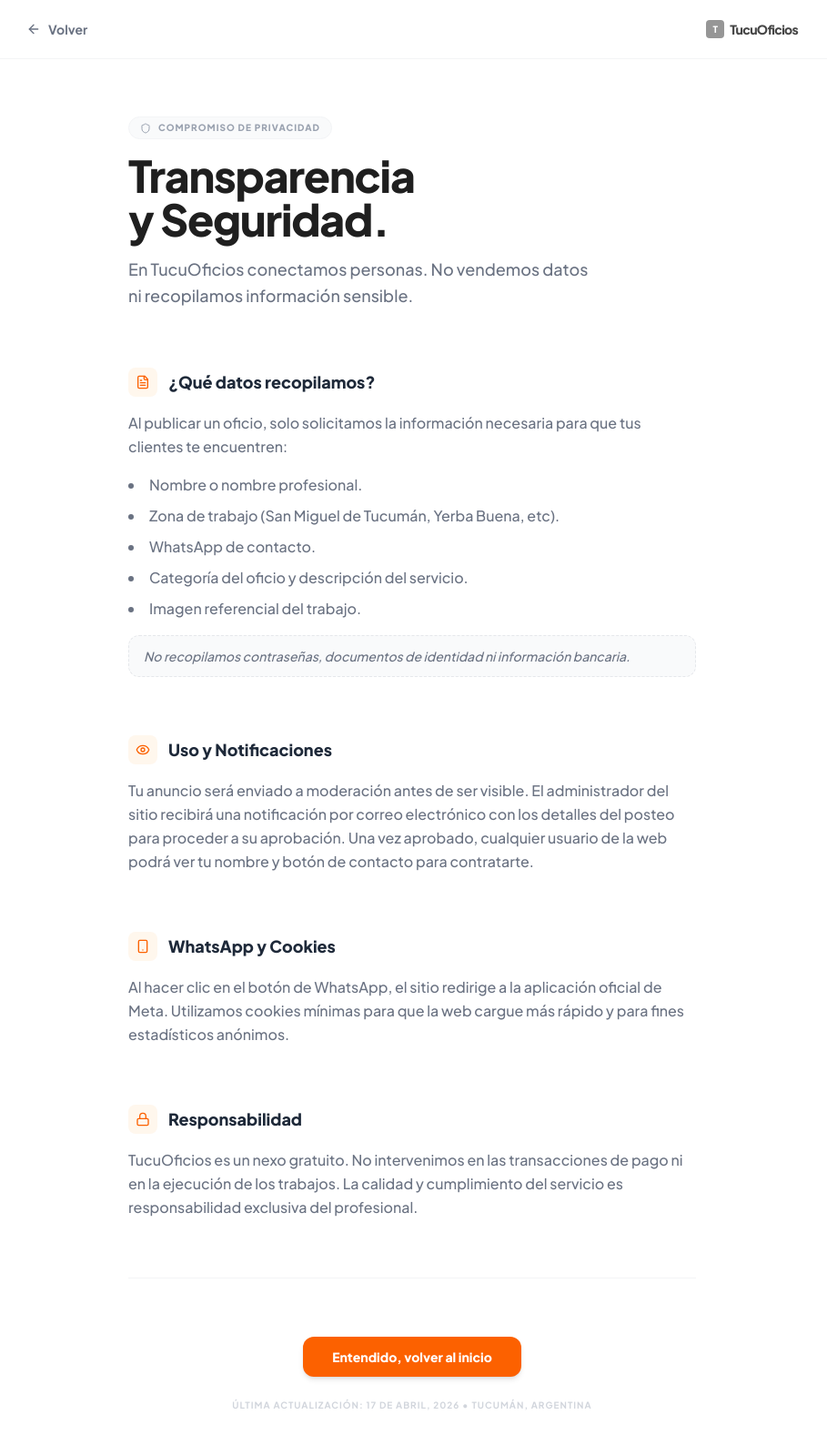
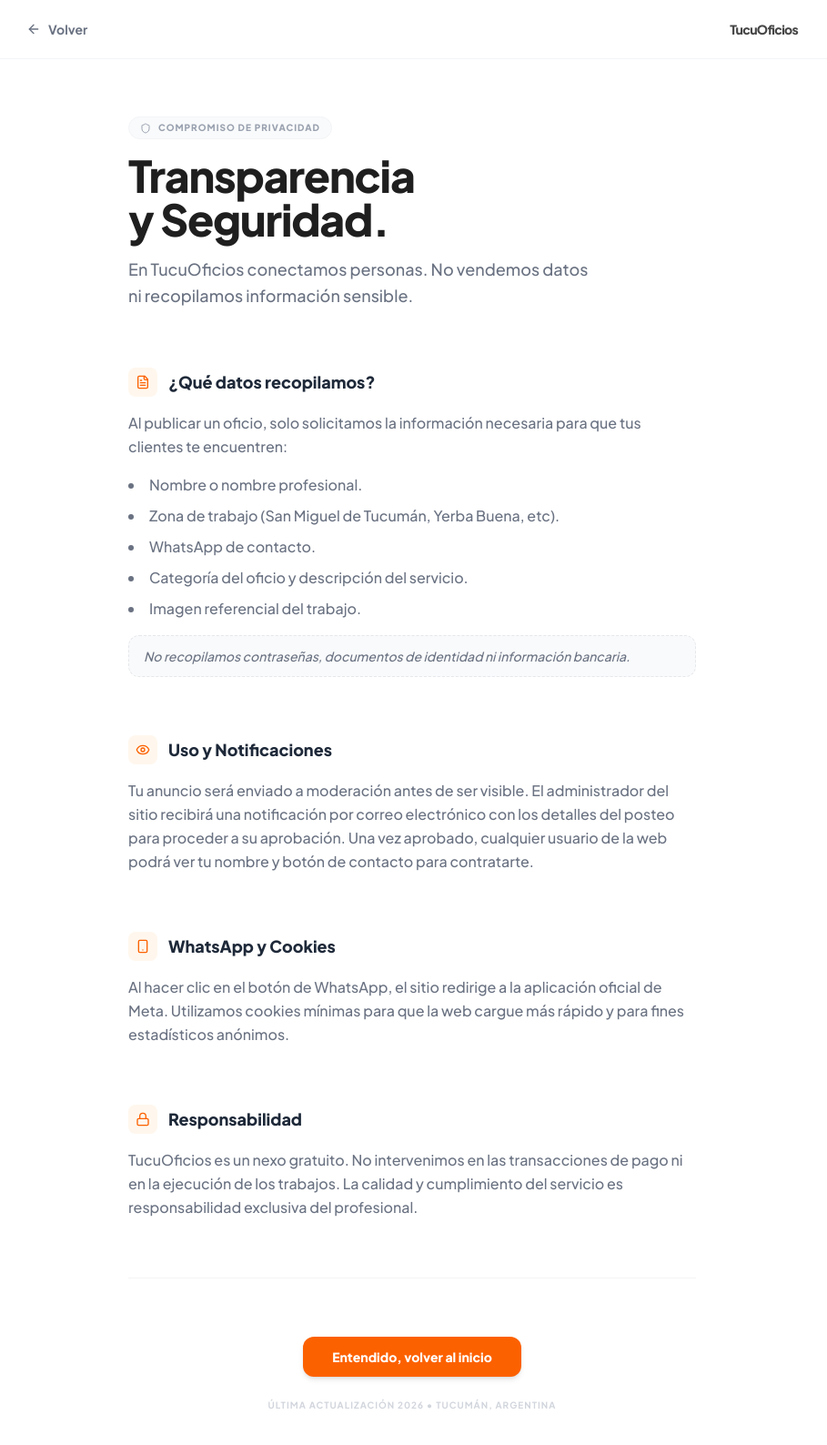
Before and after one commit to Matoma1607/TucuOficios, a React (Vite) app: page /privacidad in a window 1280 px wide. Shown: the top 1588 px of the page at 91% size, without its empty margins (187-1096 px from the left). Built offline with nearby package versions, Linux system fonts and the light colour scheme.

Commit message:
He eliminado el icono cuadrado con la T del encabezado principal y de la página de políticas

```diff
--- a/src/App.tsx
+++ b/src/App.tsx
@@ -151,9 +151,6 @@ function HomePage() {
           <header className="sticky top-0 z-50 bg-white border-b border-gray-200 px-4 py-3 shadow-sm">
             <div className="max-w-5xl mx-auto flex items-center justify-between">
               <div className="flex items-center gap-2">
-                <div className="w-8 h-8 bg-brand-primary rounded-lg flex items-center justify-center">
-                  <span className="text-white font-black text-xl">T</span>
-                </div>
                 <span className="text-xl font-black tracking-tighter text-brand-dark" translate="no">
                   <span>Tucu</span><span className="text-brand-primary">Oficios</span>
                 </span>
--- a/src/components/PrivacyPolicy.tsx
+++ b/src/components/PrivacyPolicy.tsx
@@ -16,9 +16,6 @@ export default function PrivacyPolicy() {
             Volver
           </Link>
           <div className="flex items-center gap-1.5 grayscale opacity-80">
-            <div className="w-5 h-5 bg-brand-primary rounded flex items-center justify-center">
-              <span className="text-white font-black text-[10px]">T</span>
-            </div>
             <span className="text-sm font-black tracking-tighter">TucuOficios</span>
           </div>
         </div>
@@ -115,7 +112,7 @@ export default function PrivacyPolicy() {
               Entendido, volver al inicio
             </Link>
             <div className="text-center text-[10px] font-bold uppercase tracking-widest text-gray-300">
-              Última actualización: 17 de Abril, 2026 • Tucumán, Argentina
+              Última actualización 2026 • Tucumán, Argentina
             </div>
           </footer>
         </motion.div>
```
